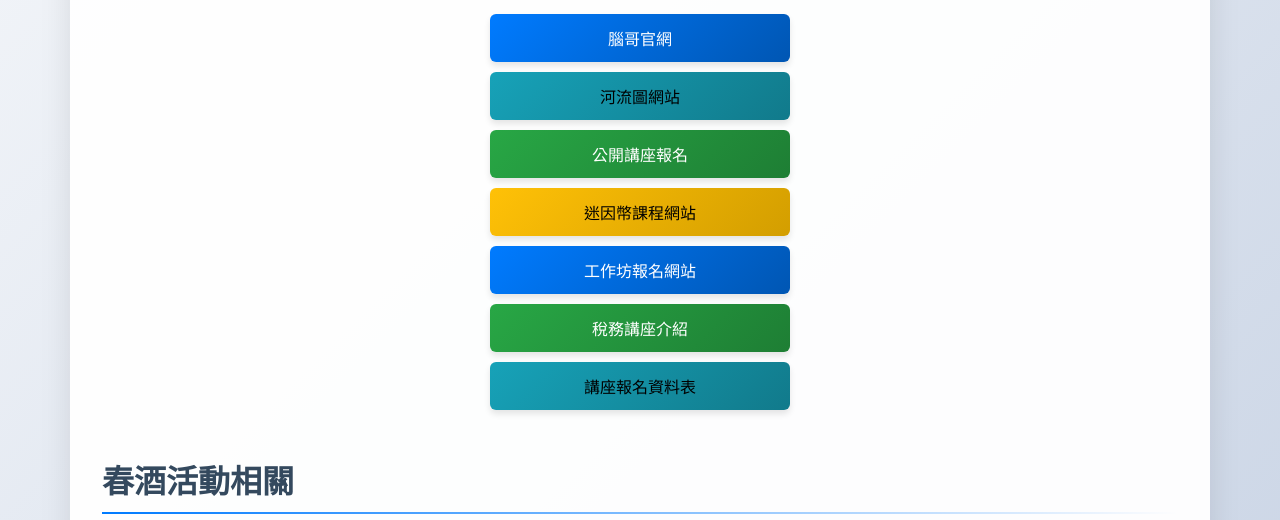
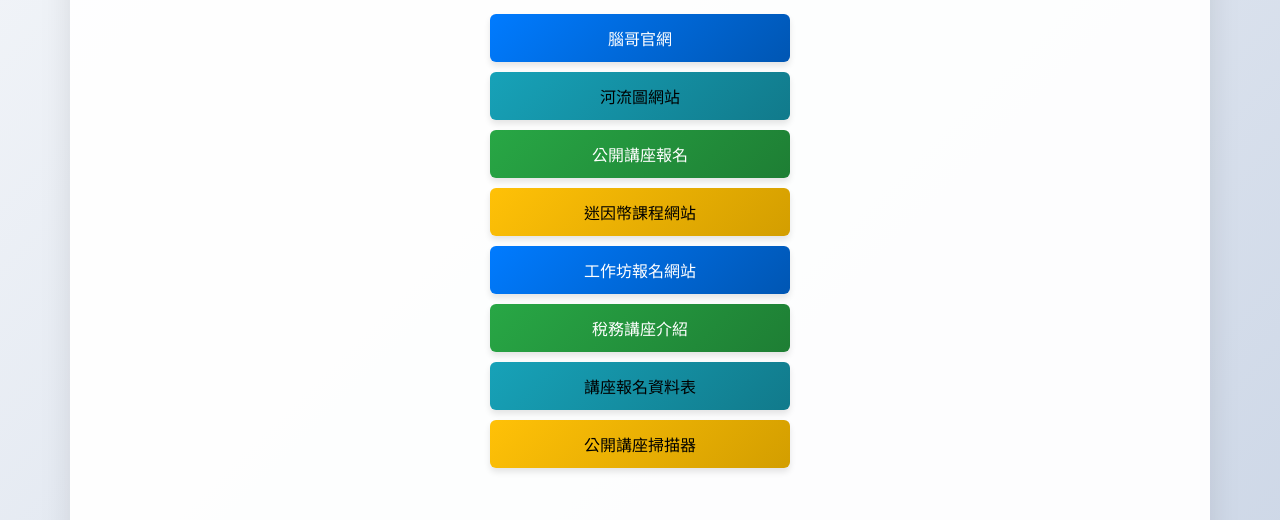
Before and after one commit to Shihjiajyun/develop, a plain HTML site: page index.html in a window 1280 px wide. Shown: the part 280-800 px from the top of the page. Drawn offline with nearby package versions, Linux system fonts and the light colour scheme.

Commit message:
增加掃描器連結

```diff
--- a/index.html
+++ b/index.html
@@ -167,6 +167,9 @@
                     <a href="https://chainee.io/courses/dashboard.php" class="btn btn-info project-btn">
                         講座報名資料表
                     </a>
+                    <a href="https://chainee.io/courses/camera_3.php" class="btn btn-warning project-btn">
+                        公開講座掃描器
+                    </a>
                 </div>
             </div>
 
```
